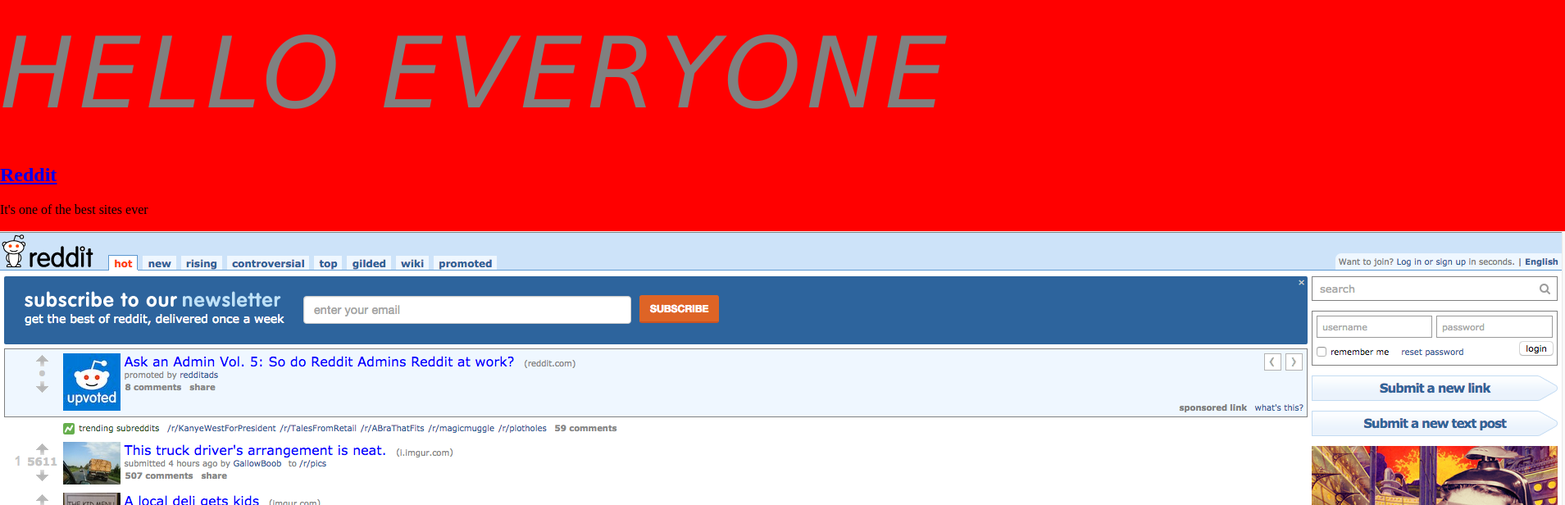
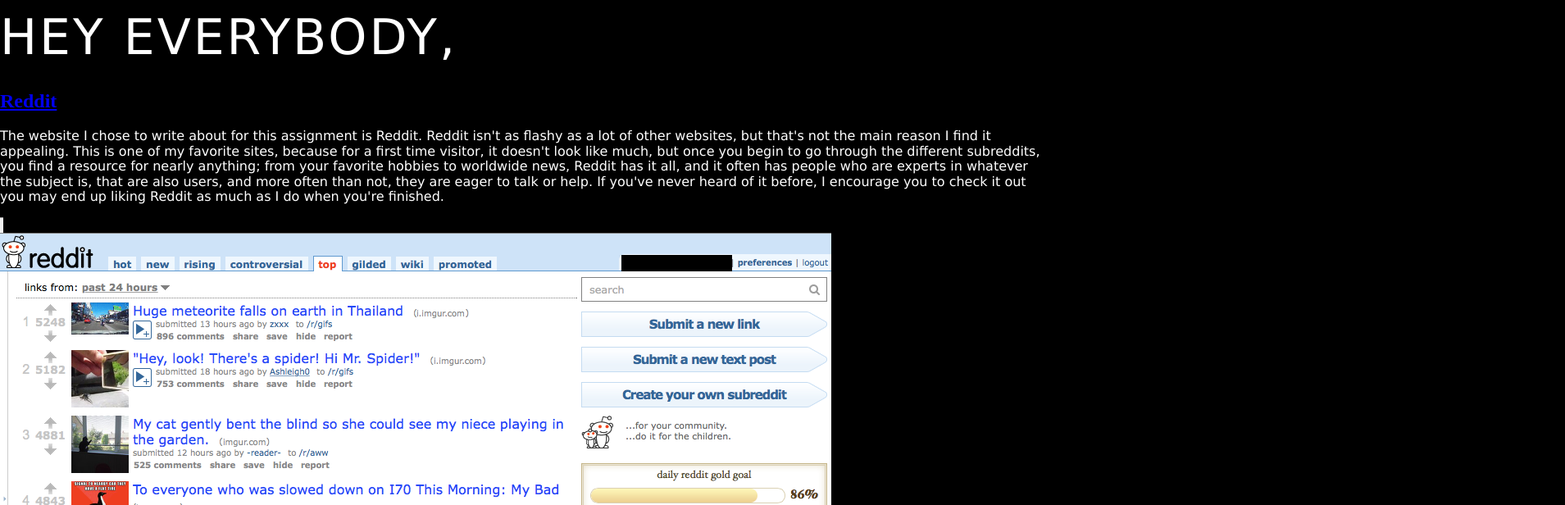
Before and after one commit to fraggler0d/rpoole6.github.io, a plain HTML site: page index.html in a window 1280 px wide. Shown: the top 616 px of the page at 82% size, 1909 px wide, since content can reach past the window. Drawn offline with nearby package versions, Linux system fonts and the light colour scheme.

Commit message:
Assignment #1

```diff
--- a/index.html
+++ b/index.html
@@ -9,10 +9,17 @@
 	</head>
 
 	<body>
-		<h1>Hello everyone</h1>
+		<h1>Hey everybody,</h1>
 
 		<h2><a href="https://www.reddit.com/">Reddit</a></h2>
-		<p> It's one of the best sites ever</p>
-		<img src="images/reddit.png" alt="Screenshot of the home page of Reddit.">
+		<p> The website I chose to write about for this assignment is Reddit. Reddit isn't
+		as flashy as a lot of other websites, but that's not the main reason I find it appealing.
+		This is one of my favorite sites, because for a first time visitor, it doesn't look like much,
+		but once you begin to go through the different subreddits, you find a resource for nearly
+		anything; from your favorite hobbies to worldwide news, Reddit has it all, and it often has
+		people who are experts in whatever the subject is, that are also users, and more often than not,
+		they are eager to talk or help. If you've never heard of it before, I encourage you to check it out
+		you may end up liking Reddit as much as I do when you're finished.</p>
+		<img src="images/reddit2.png" alt="Screenshot of the home page of Reddit.">
 		</body>
 </html>
--- a/styles/site.css
+++ b/styles/site.css
@@ -1,15 +1,20 @@
 body {
-	background: red;
+	background: black;
 }
 
 h1 {
 	margin: 0;
 	font-family: verdana, gotham, helvetica, arial, sans-serif;
-	font-style: italic;
+	font-style: normal;
 	font-weight: normal;
-	font-size: 120px;
+	font-size: 60px;
 	line-height: 1.5;
 	letter-spacing: .05em;
 	text-transform: uppercase;
-	color: grey;
+	color: white;
 }
+
+p {
+	font-family: verdana, gotham, helvetica, arial, sans-serif;
+	color: white;
+}
```
Also changed, not shown: images/reddit2.png (added).
